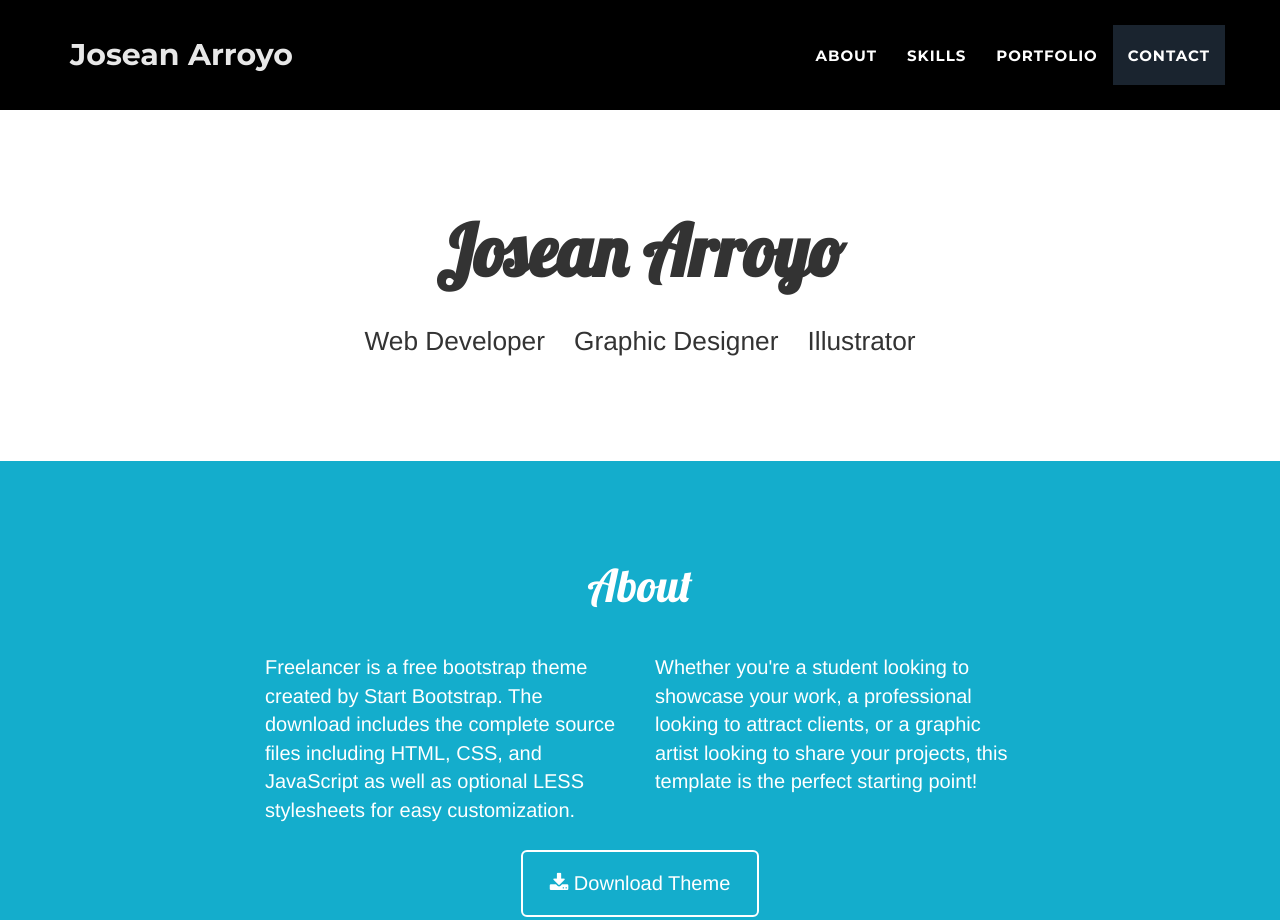
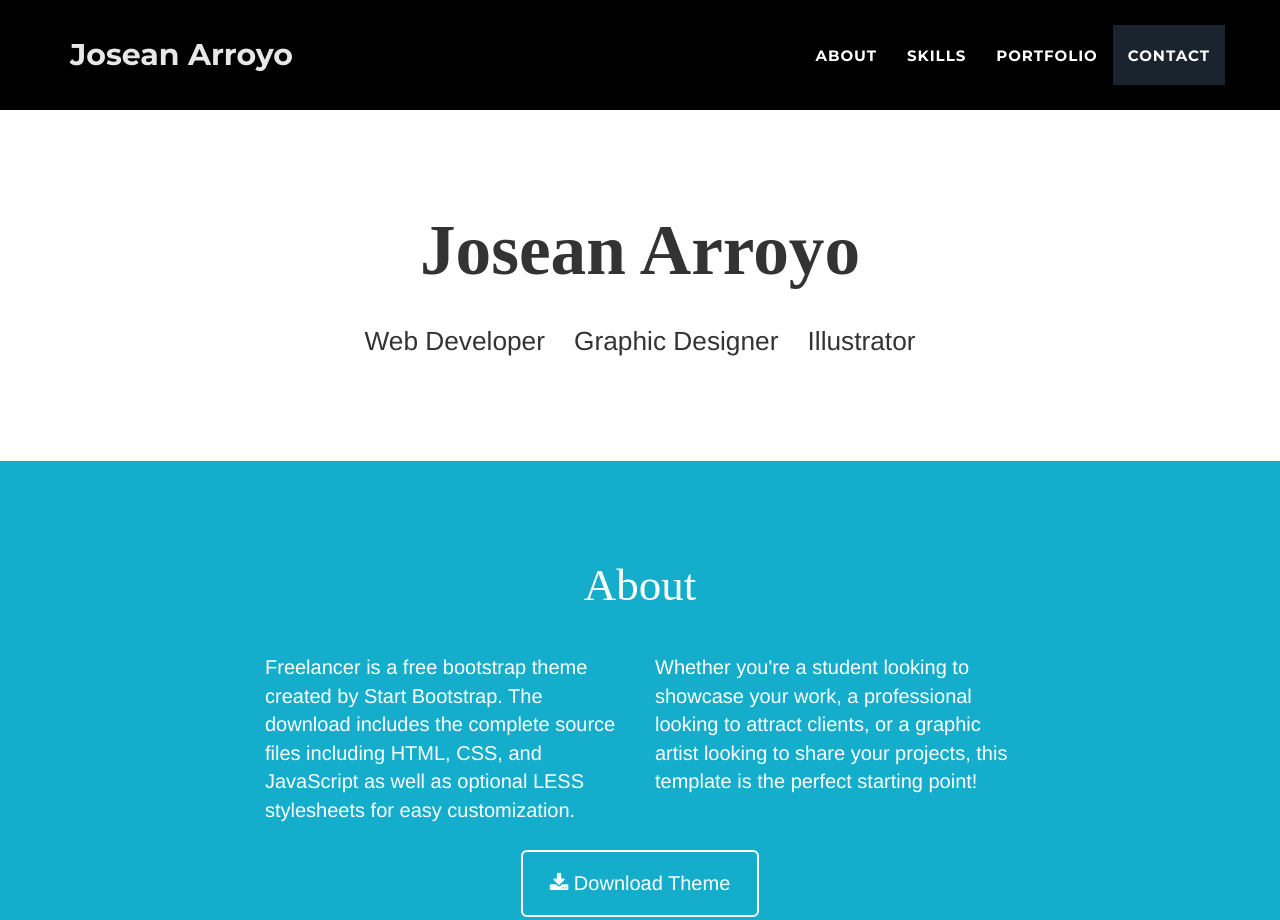
Before and after one commit to joseanarroyo/joseanarroyo.github.io, a website: page index.html in a window 1280 px wide. Shown: the top 920 px of the page. Drawn offline with nearby package versions, Linux system fonts and the light colour scheme.

Commit message:
Tried changing Font. Failed.

```diff
--- a/index.html
+++ b/index.html
@@ -13,7 +13,7 @@
 
         <!-- Custom Fonts -->
     <link href="font-awesome-4.1.0/css/font-awesome.min.css" rel="stylesheet" type="text/css">
-    <link href="http://fonts.googleapis.com/css?family=Lobster|Montserrat:400,700" rel="stylesheet" type="text/css">
+    <link href="http://fonts.googleapis.com/css?family=Amatic+SC:400,700|Montserrat:400,700" rel="stylesheet" type="text/css">
     <link href="http://fonts.googleapis.com/css?family=Lato:400,700,400italic,700italic" rel="stylesheet" type="text/css">
 
     <!-- HTML5 Shim and Respond.js IE8 support of HTML5 elements and media queries -->
--- a/package.json
+++ b/package.json
@@ -4,7 +4,7 @@
   "homepage": "https://joseanarroyo.github.io",
   "devDependencies": {
     "gulp": "~3.8.8",
-    "gulp-sass": "~0.7.3",
+    "gulp-sass": "~1.3.3",
     "gulp-rename": "~1.2.0",
     "gulp-minify-css": "~0.3.10",
     "gulp-sourcemaps": "~1.2.2",
--- a/sass/_freelancer.scss
+++ b/sass/_freelancer.scss
@@ -1,4 +1,4 @@
-/*!
+                  /*!
  * Start Bootstrap - Freelancer Bootstrap Theme (http://startbootstrap.com)
  * Code licensed under the Apache License v2.0.
  * For details, see http://www.apache.org/licenses/LICENSE-2.0.
@@ -27,7 +27,7 @@ a.active {
 
 h1,
 h2 {
-    font-family: Lobster, cursive;
+    font-family: Amatic+SC;
 }
 
 
@@ -100,7 +100,7 @@ header img {
 
 header .intro-text .name {
     display: block;
-    font-family: Lobster, cursive;
+    font-family: Amatic+SC;
     font-size: 2em;
     font-weight: 700;
 }
```
Also changed, not shown: css/main.css, css/main.min.css.
